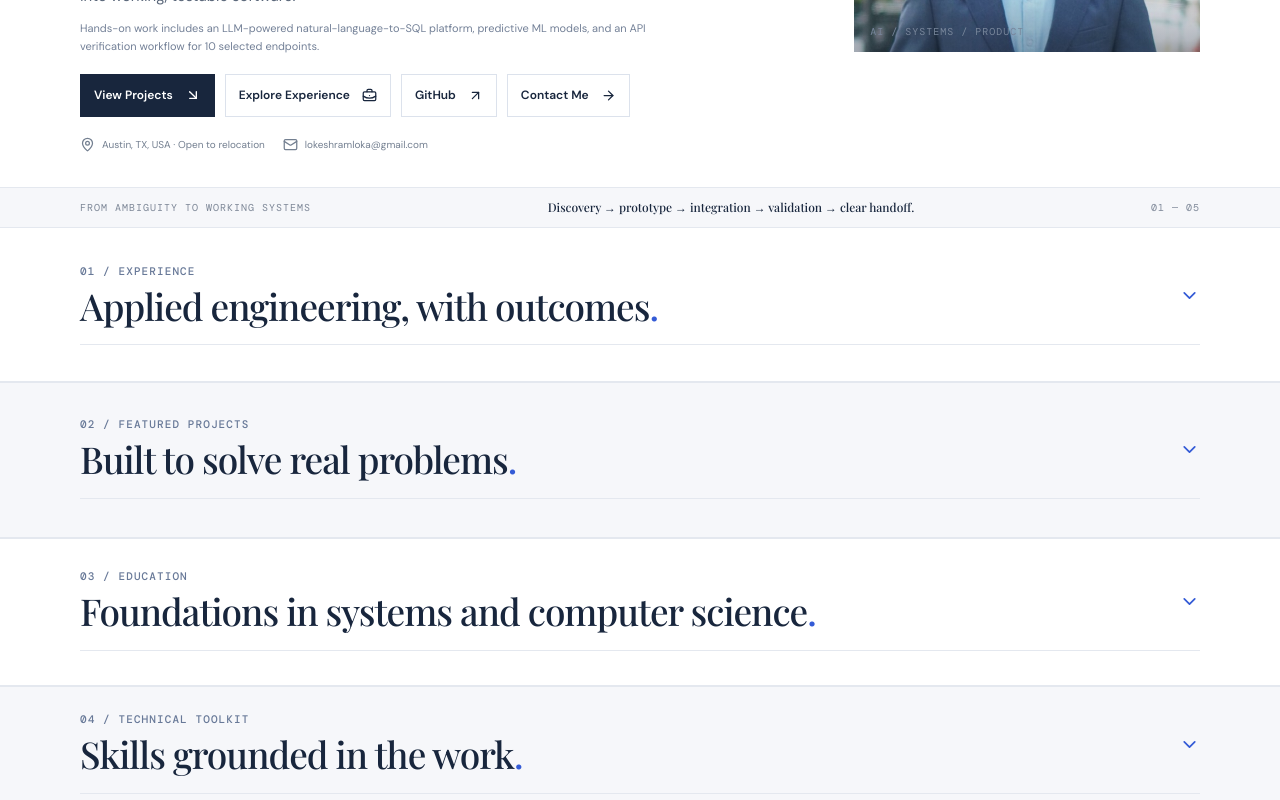
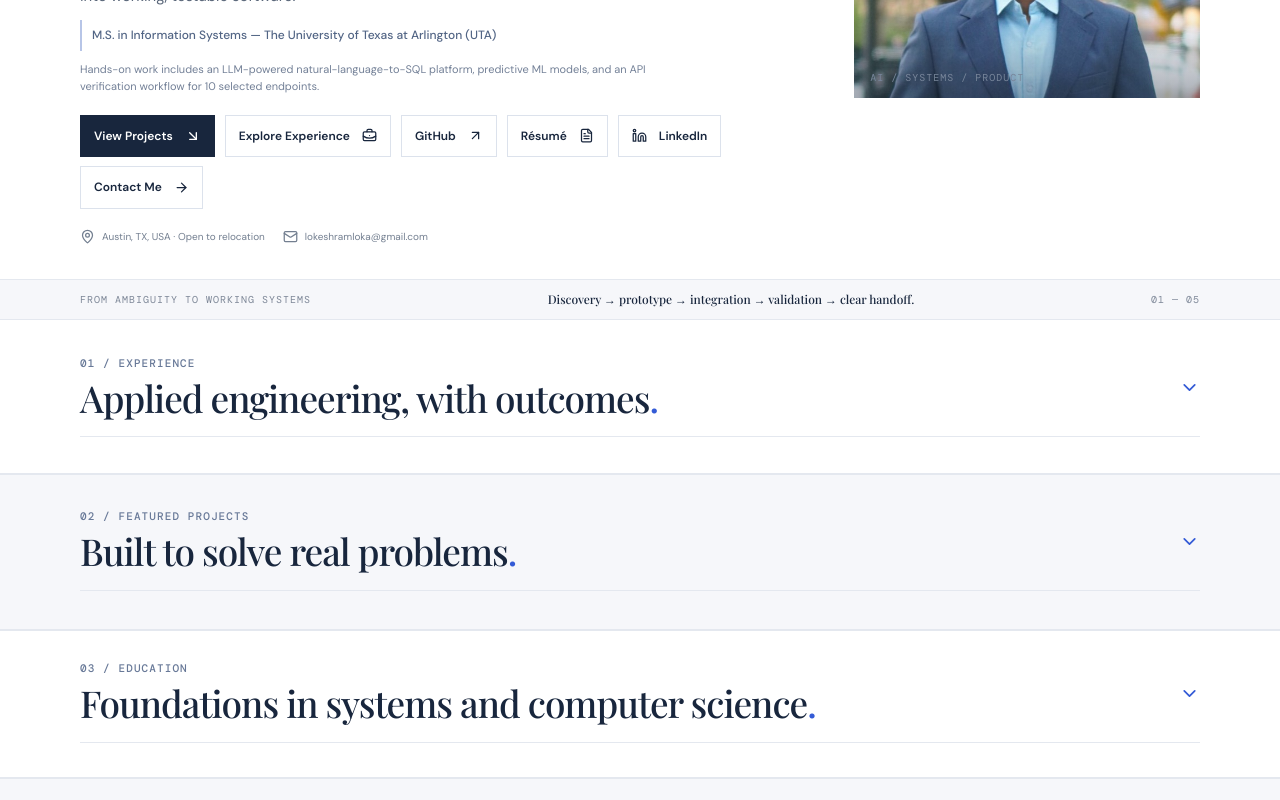
Before and after one commit to lokeshram1/lokesh-portfolio, a Next.js app: page / in a window 1280 px wide. Shown: the part 400-1200 px from the top of the page. Built offline with nearby package versions, Linux system fonts and the light colour scheme; a web font is replaced by a local one.

Commit message:
Add LinkedIn link and UTA education to hero

```diff
--- a/app/content.ts
+++ b/app/content.ts
@@ -106,6 +106,7 @@ export type ExperienceRole = {
   location?: string;
   bullets: string[];
   highlights: string[];
+  technologies: string[];
 };
 
 export const experience: ExperienceRole[] = [
@@ -115,6 +116,7 @@ export const experience: ExperienceRole[] = [
     org: 'American College of Emergency Physicians (ACEP)',
     location: 'Irving, TX',
     highlights: ['23M+ encounters processed', 'LLM-powered natural-language-to-SQL'],
+    technologies: ['Amazon Bedrock', 'Anthropic Claude', 'Azure Data Factory', 'Azure Synapse', 'Python', 'SQL'],
     bullets: [
       'Built AskEMDI, an LLM-powered natural-language-to-SQL platform using Amazon Bedrock and Anthropic Claude, enabling emergency physicians and researchers to query structured emergency-medicine data without writing SQL.',
       'Engineered ETL/ELT pipelines using Azure Data Factory and Azure Synapse Analytics to ingest, cleanse, transform, and validate a dataset containing 23M+ de-identified encounters, creating the structured data foundation for AskEMDI and research analysis.',
@@ -128,6 +130,7 @@ export const experience: ExperienceRole[] = [
     org: 'SEAR LAB',
     location: 'Arlington, TX',
     highlights: ['500K+ sensor records', '40% less KPI reporting time', '15% production-efficiency improvement'],
+    technologies: ['Python', 'SQL', 'XGBoost', 'ARIMA', 'Matplotlib', 'Power BI'],
     bullets: [
       'Built Python and SQL data pipelines for 500K+ time-series sensor records, covering data cleaning, feature engineering, and transformation to produce model-ready datasets for predictive modeling and operational analysis.',
       'Developed XGBoost and ARIMA models to analyze sensor data, identify drivers of operational performance, and generate predictive insights that contributed to a 15% improvement in production efficiency within the research environment.',
@@ -141,6 +144,7 @@ export const experience: ExperienceRole[] = [
     org: 'AIESEC',
     location: undefined,
     highlights: ['15% productivity improvement', '10% lower operating costs', '95% KPI attainment'],
+    technologies: ['Excel', 'SQL', 'Google Cloud Platform'],
     bullets: [
       'Analyzed operational performance data and KPIs using Excel and SQL, identifying process inefficiencies that improved productivity by 15% and reduced operational costs by 10% through data-driven process optimization.',
       'Built KPI dashboards and automated reporting workflows, collaborating with cross-functional teams to achieve 95% KPI attainment and align analytics insights with organizational performance objectives.',
--- a/app/globals.css
+++ b/app/globals.css
@@ -277,7 +277,9 @@ a:focus-visible{outline:2px solid var(--blue);outline-offset:3px}
 .accordion-tags{display:flex;flex-wrap:wrap;gap:4px;margin-top:3px;overflow:visible}
 .accordion-tags span{font:8px var(--mono);line-height:1.3;padding:3px 5px;background:#f2f5fb;color:#536789;white-space:nowrap}
 .project-row-links{display:flex;align-items:center;justify-content:flex-end;gap:8px;padding-right:5px}
-.project-row-links a,.expanded-case-link{display:inline-flex;align-items:center;gap:3px;color:var(--blue);font-size:9px;font-weight:600;white-space:nowrap}
+.project-row-links a,.expanded-case-link{display:inline-flex;align-items:center;gap:3px;color:var(--blue);font-size:10px;font-weight:600;white-space:nowrap}
+.project-row-links .project-github-link{padding:6px 8px;border:1px solid #d5def4;background:#f5f7fc;border-radius:2px}
+.project-row-links .project-github-link:hover{background:#eaf0ff;text-decoration:none}
 .project-row-links a:hover,.expanded-case-link:hover{text-decoration:underline}
 .project-accordion-panel{padding-top:2px;padding-bottom:18px}
 .project-detail-grid{display:grid;grid-template-columns:repeat(2,minmax(0,1fr));gap:14px 24px}
@@ -296,12 +298,16 @@ button:focus-visible{outline:2px solid var(--blue);outline-offset:3px}
 /* Portfolio refinements: clearer actions, concrete experience proof points, and project-specific workflow sketches. */
 .compact-hero h1{max-width:760px;font-size:clamp(42px,4.9vw,60px);line-height:1.08;letter-spacing:-1.7px}
 .compact-hero .intro{max-width:610px;font-size:15px;line-height:1.72}
+.compact-hero .hero-credential{max-width:610px;margin:0 0 10px;padding:6px 0 6px 10px;border-left:2px solid #b7c5e7;color:#526585;font-size:12px;font-weight:500;line-height:1.55;overflow-wrap:anywhere}
 .compact-hero .hero-actions{gap:9px 10px;margin:19px 0}
 .compact-hero .hero-actions .button{min-height:42px;padding:10px 13px}
 .compact-hero .hero-actions .button.secondary{border-color:#dce2ec;background:#fff;color:var(--ink)}
 .compact-hero .hero-actions .button.secondary:hover{border-color:#b8c6f6;color:var(--blue);background:#f7f8fc}
 .experience-highlights{display:flex;flex-wrap:wrap;gap:5px;margin-top:6px}
-.experience-highlights>span{font:9px/1.4 var(--mono);letter-spacing:-.1px;color:#3f5d8c;background:#f0f4fb;border-left:2px solid #91a6dc;padding:4px 7px}
+.experience-highlights>span{font:10px/1.4 var(--mono);letter-spacing:-.1px;color:#304f7f;background:#edf2fb;border-left:2px solid #829bd8;padding:4px 7px}
+.experience-tech-row{display:flex;flex-wrap:wrap;align-items:center;gap:4px;margin-top:7px}
+.experience-tech-row>span:first-child{font:8px var(--mono);letter-spacing:.6px;color:#8993a3;margin-right:2px}
+.experience-tech-row>span:not(:first-child){font:9px/1.35 var(--mono);color:#536789;background:#f5f6f9;padding:3px 6px}
 .experience-accordion-list .accordion-preview{font-size:11px;line-height:1.55;-webkit-line-clamp:2}
 .featured-projects-panel .project-accordion-list .accordion-trigger{grid-template-columns:28px minmax(0,1fr) 142px 20px;column-gap:13px;align-items:center}
 .featured-projects-panel .project-accordion-trigger .accordion-heading{align-self:center;gap:4px}
@@ -309,7 +315,10 @@ button:focus-visible{outline:2px solid var(--blue);outline-offset:3px}
 .featured-projects-panel .project-accordion-trigger .accordion-preview{font-size:11px;line-height:1.55}
 .featured-projects-panel .project-accordion-trigger .accordion-tags{gap:5px;margin-top:4px}
 .featured-projects-panel .project-accordion-trigger .accordion-tags span{font-size:9px;padding:3px 6px}
-.project-visual{display:block;width:142px;height:auto;max-width:100%;border-radius:3px;overflow:hidden}
+.project-visual{display:block;width:174px;height:auto;max-width:100%;border-radius:3px;overflow:hidden}
+.featured-projects-panel .project-accordion-list .accordion-item:nth-child(even) .project-accordion-trigger{grid-template-columns:28px 174px minmax(0,1fr) 20px}
+.featured-projects-panel .project-accordion-list .accordion-item:nth-child(even) .accordion-heading{grid-column:3;grid-row:1}
+.featured-projects-panel .project-accordion-list .accordion-item:nth-child(even) .project-visual{grid-column:2;grid-row:1}
 .visual-kicker{font:7px 'DM Mono',monospace;letter-spacing:.7px;fill:#708099}
 .visual-label{font:7px 'DM Mono',monospace;letter-spacing:.2px;fill:#35435a}
 .visual-note{font:7px 'DM Sans',Arial,sans-serif;fill:#738096}
@@ -323,8 +332,9 @@ button:focus-visible{outline:2px solid var(--blue);outline-offset:3px}
 .viewport-group-finish .skill-tags span{font-size:10px;padding:4px 6px}
 @media(max-width:900px){
   .compact-hero h1{font-size:clamp(38px,5.2vw,50px)}
-  .featured-projects-panel .project-accordion-list .accordion-trigger{grid-template-columns:25px minmax(0,1fr) 116px 18px;column-gap:10px}
-  .project-visual{width:116px}
+  .featured-projects-panel .project-accordion-list .accordion-trigger{grid-template-columns:25px minmax(0,1fr) 150px 18px;column-gap:10px}
+  .project-visual{width:150px}
+  .featured-projects-panel .project-accordion-list .accordion-item:nth-child(even) .project-accordion-trigger{grid-template-columns:25px 150px minmax(0,1fr) 18px}
 }
 @media(max-width:650px){
   .compact-hero h1{font-size:clamp(36px,9.3vw,44px);letter-spacing:-1.2px}
@@ -332,14 +342,18 @@ button:focus-visible{outline:2px solid var(--blue);outline-offset:3px}
   .compact-hero .hero-actions{gap:5px 8px}
   .compact-hero .hero-actions .button{font-size:10px;padding:9px 10px;gap:6px}
   .featured-projects-panel .project-accordion-list .accordion-trigger{grid-template-columns:22px minmax(0,1fr) 18px;column-gap:9px;row-gap:9px;align-items:start}
+  .featured-projects-panel .project-accordion-list .accordion-item:nth-child(even) .accordion-trigger{grid-template-columns:22px minmax(0,1fr) 18px}
   .featured-projects-panel .project-accordion-trigger .accordion-heading{grid-column:2;grid-row:1;min-width:0}
   .featured-projects-panel .project-accordion-trigger .accordion-chevron{grid-column:3;grid-row:1;margin-top:3px}
   .featured-projects-panel .project-accordion-trigger .accordion-index{grid-column:1;grid-row:1}
   .featured-projects-panel .project-accordion-trigger .project-visual{grid-column:2;grid-row:2;width:min(100%,240px);justify-self:start}
+  .featured-projects-panel .project-accordion-list .accordion-item:nth-child(even) .project-accordion-trigger .accordion-heading{grid-column:2;grid-row:1}
+  .featured-projects-panel .project-accordion-list .accordion-item:nth-child(even) .project-accordion-trigger .project-visual{grid-column:2;grid-row:2}
   .featured-projects-panel .project-accordion-trigger .accordion-title{font-size:15px}
   .featured-projects-panel .project-accordion-trigger .accordion-preview{font-size:10px;overflow-wrap:anywhere}
   .featured-projects-panel .project-accordion-trigger .accordion-tags span{font-size:8px}
   .experience-highlights>span{font-size:8px}
+  .experience-tech-row>span:not(:first-child){font-size:8px}
   .project-detail-grid p,.project-detail-grid li{font-size:12px}
 }
 @media(max-width:360px){
--- a/app/page.tsx
+++ b/app/page.tsx
@@ -1,4 +1,4 @@
-import { ArrowDownRight, ArrowRight, ArrowUpRight, Github, Mail, MapPin, FileText, BrainCircuit, Code2, Database, Workflow, BriefcaseBusiness } from 'lucide-react';
+import { ArrowDownRight, ArrowRight, ArrowUpRight, Github, Linkedin, Mail, MapPin, BrainCircuit, Code2, Database, Workflow, BriefcaseBusiness, FileText } from 'lucide-react';
 import Image from 'next/image';
 import { articles, email, experience, githubProfile, linkedInUrl, projects, skills } from './content';
 import { ExperienceAccordions, PersistentPanel, PortfolioAccordionProvider, PortfolioNavigation, ProjectAccordions } from './portfolio-accordions';
@@ -25,11 +25,14 @@ export default function Home() {
           <p className="hero-role">AI/ML ENGINEER · DATA ENGINEER</p>
           <h1>AI/ML Engineer &amp; Data Engineer building <em>useful AI systems.</em></h1>
           <p className="intro">I build AI applications, integrations, and data pipelines that turn complex requirements into working, testable software.</p>
+          <p className="hero-credential">M.S. in Information Systems — The University of Texas at Arlington (UTA)</p>
           <p className="credibility">Hands-on work includes an LLM-powered natural-language-to-SQL platform, predictive ML models, and an API verification workflow for 10 selected endpoints.</p>
           <div className="hero-actions">
             <a className="button primary" href="#projects">View Projects <ArrowDownRight size={16}/></a>
             <a className="button secondary" href="#experience">Explore Experience <BriefcaseBusiness size={15}/></a>
             <a className="button secondary" href={githubProfile} target="_blank" rel="noopener noreferrer">GitHub <ArrowUpRight size={15}/></a>
+            <a className="button secondary" href="/Lokesh-Ram-Resume.pdf" target="_blank" rel="noopener noreferrer">Résumé <FileText size={15}/></a>
+            <a className="button secondary" href={linkedInUrl} target="_blank" rel="noopener noreferrer"><Linkedin size={15} aria-hidden="true"/> LinkedIn</a>
             <a className="button secondary" href={`mailto:${email}`}>Contact Me <ArrowRight size={15}/></a>
           </div>
           <div className="hero-meta"><span><MapPin size={15}/> Austin, TX, USA · Open to relocation</span><span><Mail size={15}/> <a href={`mailto:${email}`}>{email}</a></span></div>
--- a/app/portfolio-accordions.tsx
+++ b/app/portfolio-accordions.tsx
@@ -83,6 +83,7 @@ export function ExperienceAccordions({ items }: { items: ExperienceRole[] }) {
             <span className="accordion-meta">{item.org}{item.location ? ` · ${item.location}` : ''} <span aria-hidden="true">·</span> {item.date}</span>
             <span className="accordion-preview">{item.bullets[0]}</span>
             <span className="experience-highlights" aria-label="Selected outcomes">{item.highlights.map((highlight) => <span key={highlight}>{highlight}</span>)}</span>
+            <span className="experience-tech-row"><span>TOOLS</span>{item.technologies.map((technology) => <span key={technology}>{technology}</span>)}</span>
           </span>
           <ChevronDown className="accordion-chevron" size={18} aria-hidden="true" />
         </button>
@@ -118,7 +119,7 @@ export function ProjectAccordions({ items }: { items: CaseStudy[] }) {
           </button>
           <div className="project-row-links">
             <a href={`/projects/${item.slug}`} aria-label={`Open ${item.title} case study`}>Case study <ArrowUpRight size={13}/></a>
-            {item.github && <a href={item.github} target="_blank" rel="noopener noreferrer" aria-label={`Open ${item.title} GitHub link`}>GitHub <ArrowUpRight size={13}/></a>}
+            {item.github && <a className="project-github-link" href={item.github} target="_blank" rel="noopener noreferrer" aria-label={`Open ${item.title} GitHub link`}>{item.slug === 'incidentiq' ? 'View on GitHub' : 'GitHub'} <ArrowUpRight size={13}/></a>}
           </div>
         </div>
         <div className="accordion-panel project-accordion-panel" id={panelId} role="region" aria-labelledby={triggerId} hidden={!isOpen}>
```
